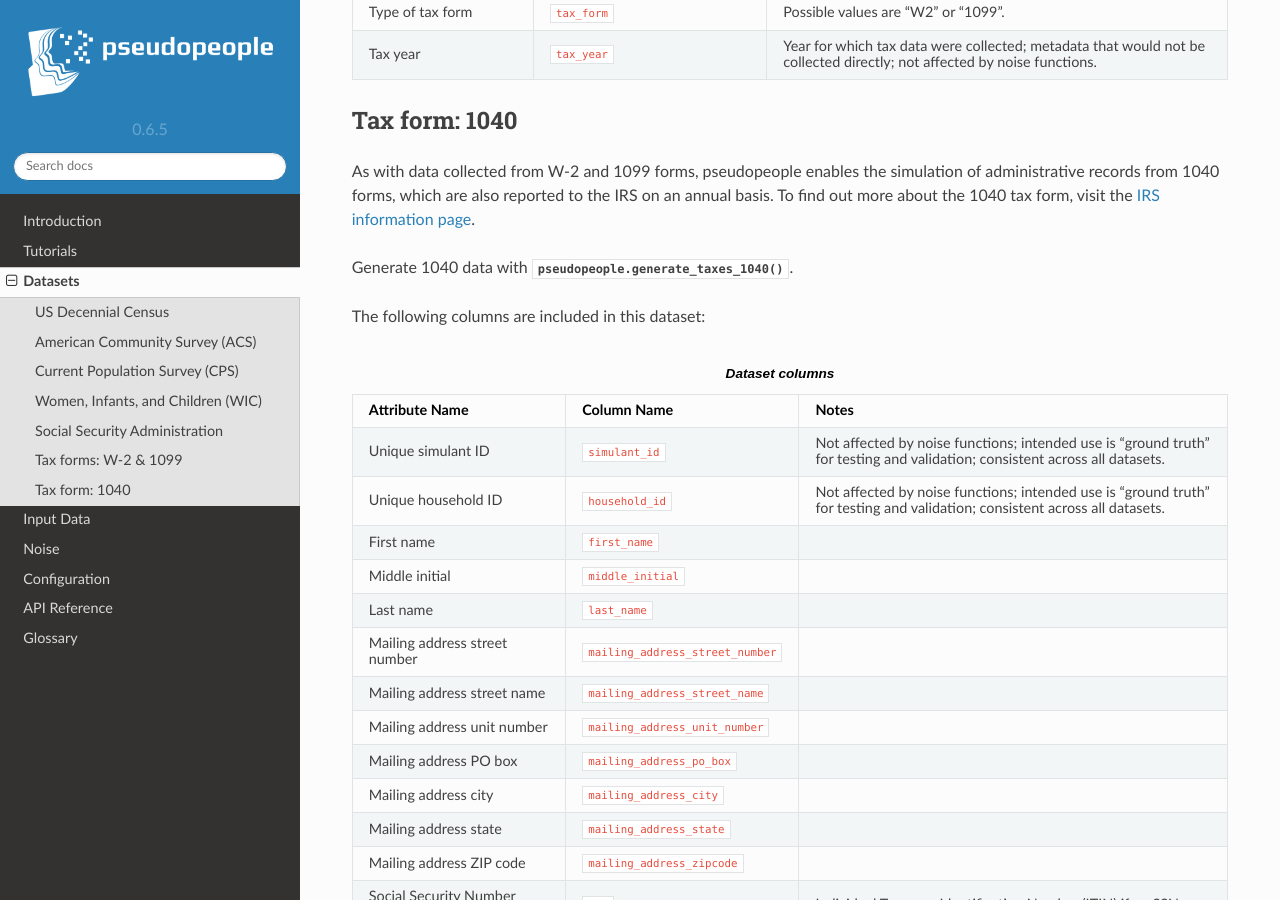
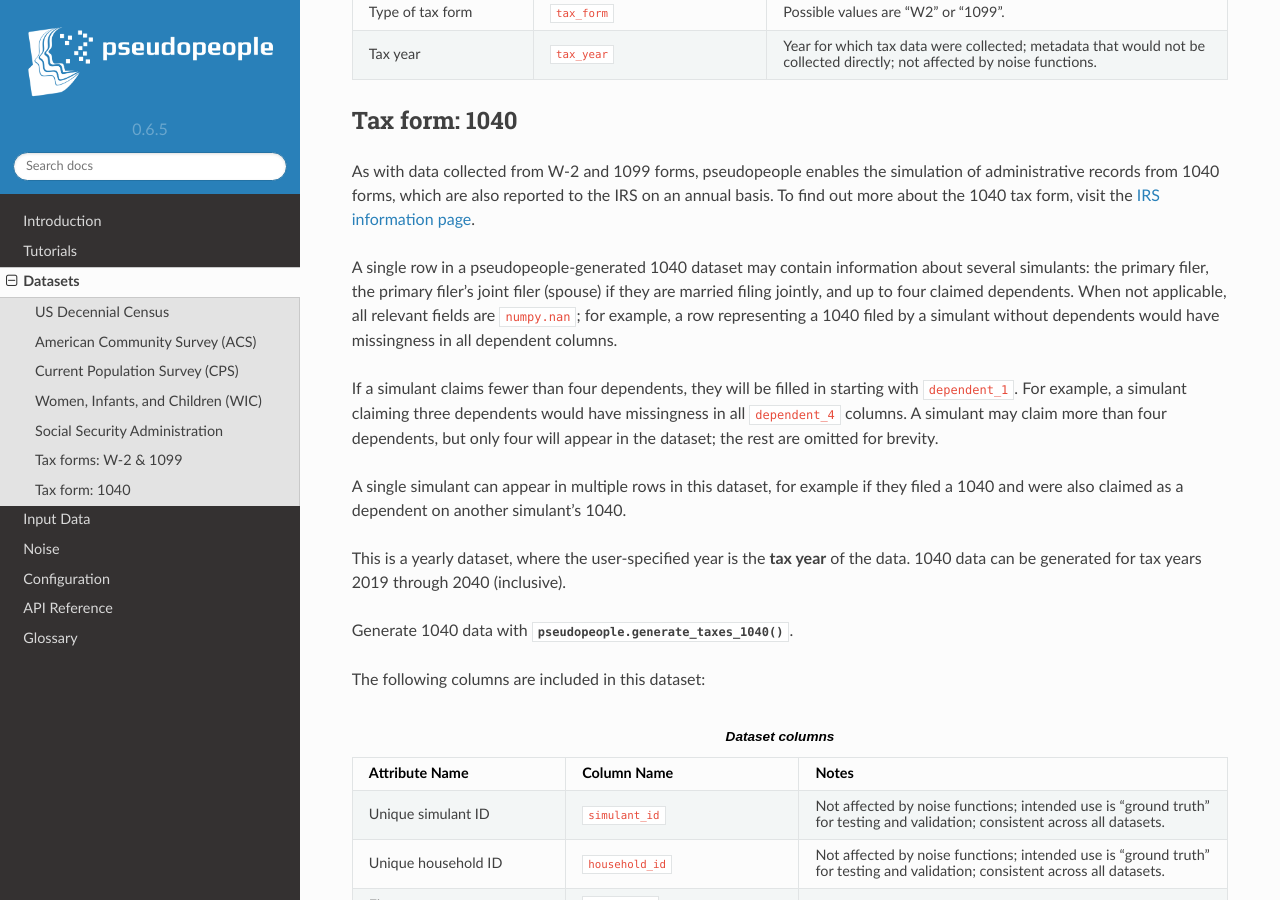
Before and after one commit to ihmeuw/pseudopeople, a Sphinx documentation site: the page built from docs/source/datasets/index.rst, in a window 1280 px wide and 900 px high, scrolled down 7707 px. Built offline with Sphinx 7.4.7 and the Read the Docs theme 2.0.0, drawn with Linux system fonts in a browser that asks for light colours.

Commit message:
Expand documentation of 1040 dataset

```diff
--- a/docs/source/datasets/index.rst
+++ b/docs/source/datasets/index.rst
@@ -499,8 +499,28 @@ Tax form: 1040
 As with data collected from W-2 and 1099 forms, pseudopeople enables the simulation of administrative records from 1040 forms, which are
 also reported to the IRS on an annual basis. To find out more about the 1040 tax form, visit the `IRS information page <https://www.irs.gov/instructions/i1040gi>`_.
 
+A single row in a pseudopeople-generated 1040 dataset may contain information about several
+simulants: the primary filer, the primary filer's joint filer (spouse) if they are married filing
+jointly, and up to four claimed dependents.
+When not applicable, all relevant fields are :code:`numpy.nan`;
+for example, a row representing a 1040 filed by a simulant without dependents
+would have missingness in all dependent columns.
+
+If a simulant claims fewer than four dependents, they will be filled in starting
+with :code:`dependent_1`.
+For example, a simulant claiming three dependents would have missingness in all
+:code:`dependent_4` columns.
+A simulant may claim more than four dependents, but only four will appear in the
+dataset; the rest are omitted for brevity.
+
+A single simulant can appear in multiple rows in this dataset,
+for example if they filed a 1040 and were also claimed as a dependent on another
+simulant's 1040.
+
+This is a yearly dataset, where the user-specified year is the **tax year** of the data.
+1040 data can be generated for tax years 2019 through 2040 (inclusive).
+
 Generate 1040 data with :func:`pseudopeople.generate_taxes_1040`.
-
 
 The following columns are included in this dataset:
 
```
